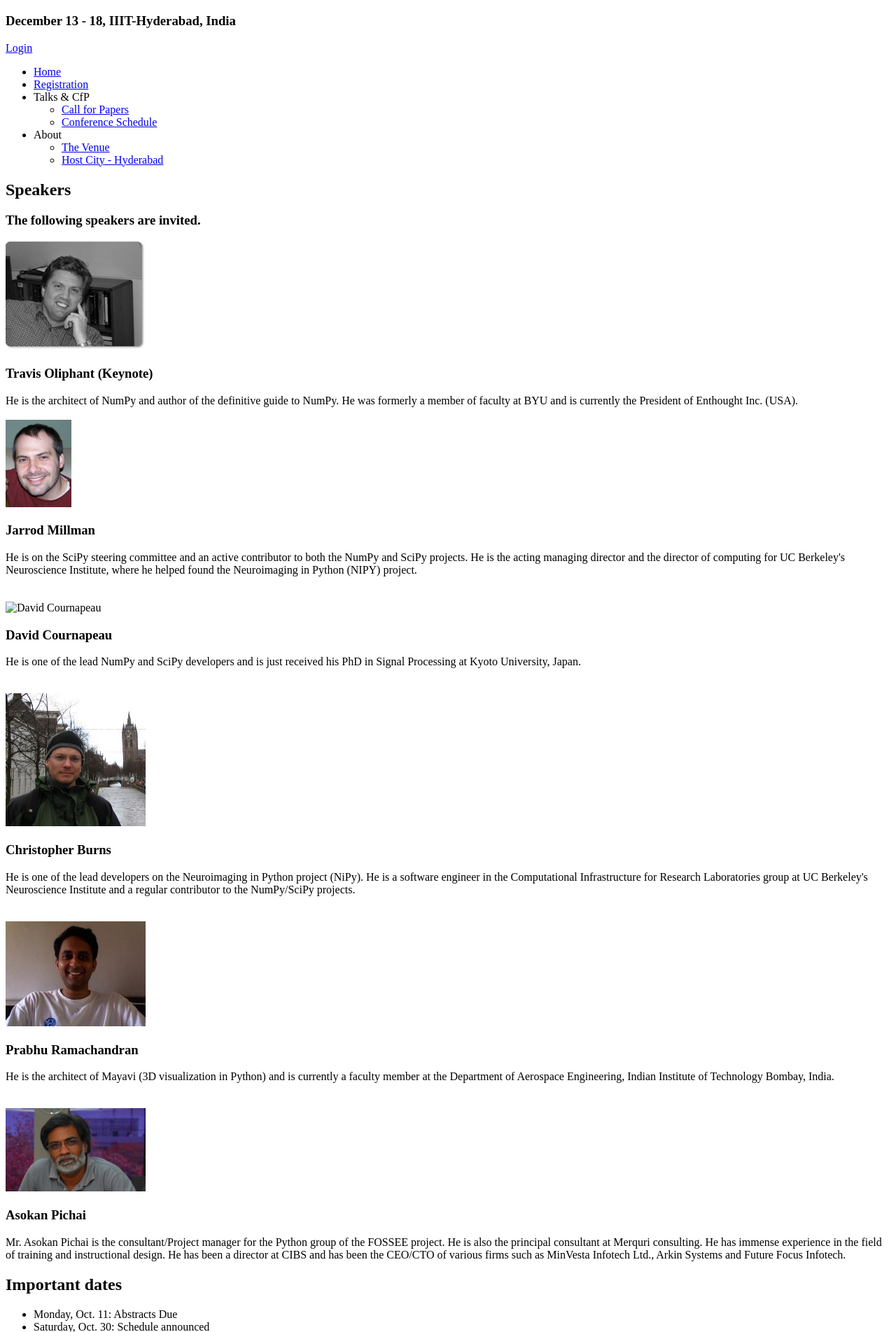
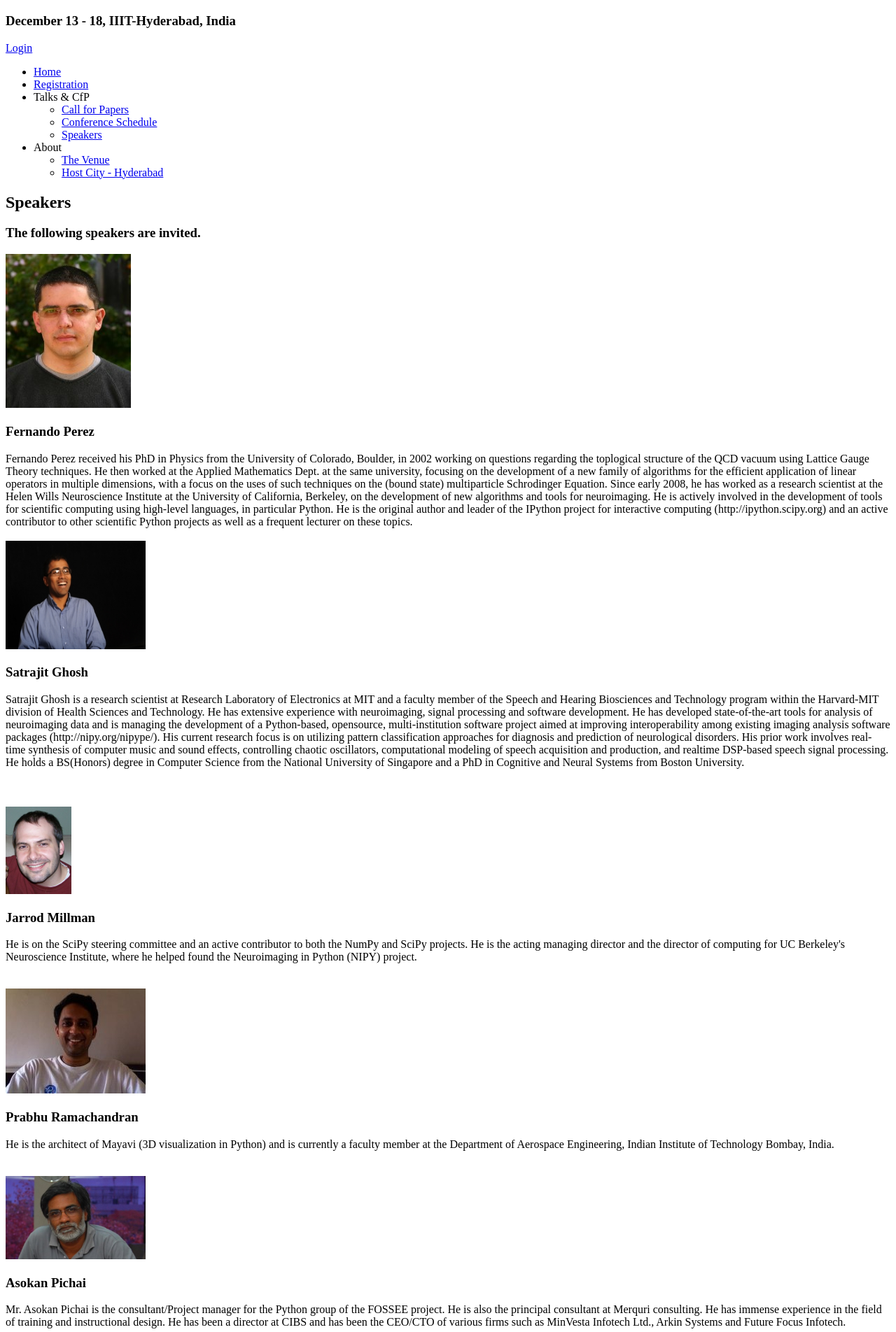
Before and after one commit to FOSSEE/scipycon, a Django app: template project/templates/talk/speakers.html in a window 1280 px wide. Shown: the part 203-2107 px from the top of the page at 70% size. Run offline with Django 3.2, Linux system fonts and the light colour scheme; the template is opened without the code that fills it, so the values that code supplies are empty.

Commit message:
Added speakers profiles and opened up the link.

```diff
--- a/project/templates/_menu.html
+++ b/project/templates/_menu.html
@@ -24,12 +24,12 @@
             Sprint Plan &amp; Schedule
           </a>
         </li>
+         -->
         <li>
           <a href="/{{ params.scope }}/talks-cfp/speakers/">
             Speakers
           </a>
         </li>
-         -->
         {% if user.is_authenticated and user.talk_set.all %}
           <li><a href="/{{ params.scope }}/my-talks">My talks</a></li>
         {% endif %}
--- a/project/templates/talk/speakers.html
+++ b/project/templates/talk/speakers.html
@@ -6,14 +6,54 @@
   </div>
   <div class="entry">
     <h3>The following speakers are invited.</h3>
-    <div id="speaker"><div id="speakerphoto"><img alt="Travis Oliphant"
-        src="/static/img/hs_travis.jpg" height=155 width=200 /></div>
-    <div id="speakerinfo"><h3>Travis Oliphant (Keynote)</h3>
-       He is the architect of NumPy and author of the definitive guide to
-       NumPy. He was formerly a member of faculty at BYU and is currently
-       the President of Enthought Inc. (USA).</div>
+    <div id="speaker"><div id="speakerphoto"><img alt="Fernando Perez"
+        src="/static/img/fperez.jpg" height=220 width=179 /></div>
+    <div id="speakerinfo"><h3>Fernando Perez</h3>
+       Fernando Perez received his PhD in Physics from the University of
+       Colorado, Boulder, in 2002 working on questions regarding the
+       toplogical structure of the QCD vacuum using Lattice Gauge Theory
+       techniques. He then worked at the Applied Mathematics Dept. at the
+       same university, focusing on the development of a new family of
+       algorithms for the efficient application of linear operators in
+       multiple dimensions, with a focus on the uses of such techniques on
+       the (bound state) multiparticle Schrodinger Equation. Since early 2008,
+       he has worked as a research scientist at the Helen Wills Neuroscience
+       Institute at the University of California, Berkeley, on the development
+       of new algorithms and tools for neuroimaging. He is actively involved
+       in the development of tools for scientific computing using high-level
+       languages, in particular Python. He is the original author and leader
+       of the IPython project for interactive computing
+       (http://ipython.scipy.org) and an active contributor to other
+       scientific Python projects as well as a frequent lecturer on these
+       topics.</div>
     <br /></div>
     <div style="clear: both;"/>
+
+    <div id="speaker"><div id="speakerphoto"><img alt="Satrajit"
+        src="/static/img/satrajit.jpg" height=155 width=200 /></div>
+    <div id="speakerinfo"><h3>Satrajit Ghosh</h3>
+        Satrajit Ghosh is a research scientist at Research Laboratory of
+        Electronics at MIT and a faculty member of the Speech and Hearing
+        Biosciences and Technology program within the Harvard-MIT division
+        of Health Sciences and Technology. He has extensive experience with
+        neuroimaging, signal processing and software development. He has
+        developed state-of-the-art tools for analysis of neuroimaging data
+        and is managing the development of a Python-based, opensource,
+        multi-institution software project aimed at improving interoperability
+        among existing imaging analysis software packages
+        (http://nipy.org/nipype/). His current research focus is on
+        utilizing pattern classification approaches for diagnosis and
+        prediction of neurological disorders. His prior work involves
+        real-time synthesis of computer music and sound effects, controlling
+        chaotic oscillators, computational modeling of speech acquisition
+        and production, and realtime DSP-based speech signal processing. He
+        holds a BS(Honors) degree in Computer Science from the National
+        University of Singapore and a PhD in Cognitive and Neural Systems
+        from Boston University.</div>
+    <br /></div>
+    <div style="clear: both;"/>
+    <br /><br />
+
     <div id="speaker">
     <div id="speakerphoto"><img alt="Jarrod Millman"
         src="/static/img/jarrod.png" /></div>
@@ -23,30 +63,6 @@
        managing director and the director of computing for UC Berkeley's
        Neuroscience Institute, where he helped found the Neuroimaging in
        Python (NIPY) project.
-    </div></div>
-    <div style="clear: both;"/>
-    <br /><br />
-
-    <div id="speaker">
-    <div id="speakerphoto"><img alt="David Cournapeau"
-        src="" /></div>
-       <div id="speakerinfo"><h3>David Cournapeau</h3>
-       He is one of the lead NumPy and SciPy developers
-       and is just received his PhD in Signal Processing at Kyoto University,
-       Japan.
-    </div></div>
-    <div style="clear: both;"/>
-    <br /><br />
-
-    <div id="speaker">
-    <div id="speakerphoto"><img alt="Christopher Burns"
-        src="/static/img/ChristopherBurns.jpg" height=190 width=200 /></div>
-       <div id="speakerinfo"><h3>Christopher Burns</h3>
-       He is one of the lead developers on the
-       Neuroimaging in Python project (NiPy).  He is a software engineer in
-       the Computational Infrastructure for Research Laboratories group at UC
-       Berkeley's Neuroscience Institute and a regular contributor to the
-       NumPy/SciPy projects.
     </div></div>
     <div style="clear: both;"/>
     <br /><br />
@@ -74,6 +90,59 @@
        Systems and Future Focus Infotech.
     </div></div>
     <div style="clear: both;"/>
+    <br /><br />
+
+    <div id="speaker"><div id="speakerphoto"></div>
+    <div id="speakerinfo"><h3>John Hunter</h3>
+      John Hunter received his Ph.D. in neurobiology at the University of
+      Chicago for experimental and numerical modeling work on synchronization
+      of neurons to aperiodic stimuli and the non-linear response of synapses
+      to aperiodic inputs. His postdoctoral research was in coherence and
+      characterization of transient synchronizations in pediatric epilepsy.
+      He left academia in 2005 for quantitative finance, and is Senior
+      Quantitative Analyst at TradeLink Securities. An avid python programmer
+      and lecturer in scientific computing in python, he is original author
+      and lead developer of the scientific visualization package matplotlib.
+    </div>
+    <br /></div>
+    <div style="clear: both;"/>
+    <br /><br />
+
+    <div id="speaker"><div id="speakerphoto"></div>
+    <div id="speakerinfo"><h3>Perry Greenfield</h3>
+      Perry Greenfield received a Ph.D. in Physics from M.I.T. His thesis
+      was based on Very Large Array radio observations of the first discovered
+      gravitational lens. After a short stint in communications engineering
+      at Bell Labs, he ended up at the Space Telescope Science Institute,
+      where he has worked for the last 25 years. He initially was responsible
+      for calibrating the Faint Object Camera for the Hubble Space Telescope,
+      but for the last 15 years he has been leading the Science Software
+      Branch. He has pioneered the use of Python in astronomy, and his group
+      been heavily involved in Python for the last 12 years. They have
+      developed PyRAF, numarray (the precursor to current numpy capabilities),
+      PyFITS, and been heavily involved in the development and support of
+      matplotlib. His group is now heavily involved in developing the science
+      software to support the next large space telescope under construction,
+      the James Webb Space Telescope.
+    </div>
+    <br /></div>
+    <div style="clear: both;"/>
+    <br /><br />
+
+    <div id="speaker"><div id="speakerphoto"></div>
+    <div id="speakerinfo"><h3>Stéfan van der Walt</h3>
+        Stéfan van der Walt is a researcher and lecturer in Applied Mathematics
+        at Stellenbosch University, South Africa. He holds a BEng (E&E with CS)
+        (2005) and MScEng (2005) from the same institution, and recently
+        completed his PhD on super-resolution imaging. His current research
+        interests include mathematical modeling in neuro-imaging, the discrete
+        pulse transform, GPU computing and manifold learning. Stéfan is a
+        strong proponent of free and open software for scientific research
+        and teaching, and has been part of the NumPy community since 2006.
+        </div>
+    <br /></div>
+    <div style="clear: both;"/>
+    <br /><br />
   </div>
 </div>
 {% endblock content %}
```
Also changed, not shown: project/static/img/fperez.jpg (added), project/static/img/satrajit.jpg (added).
